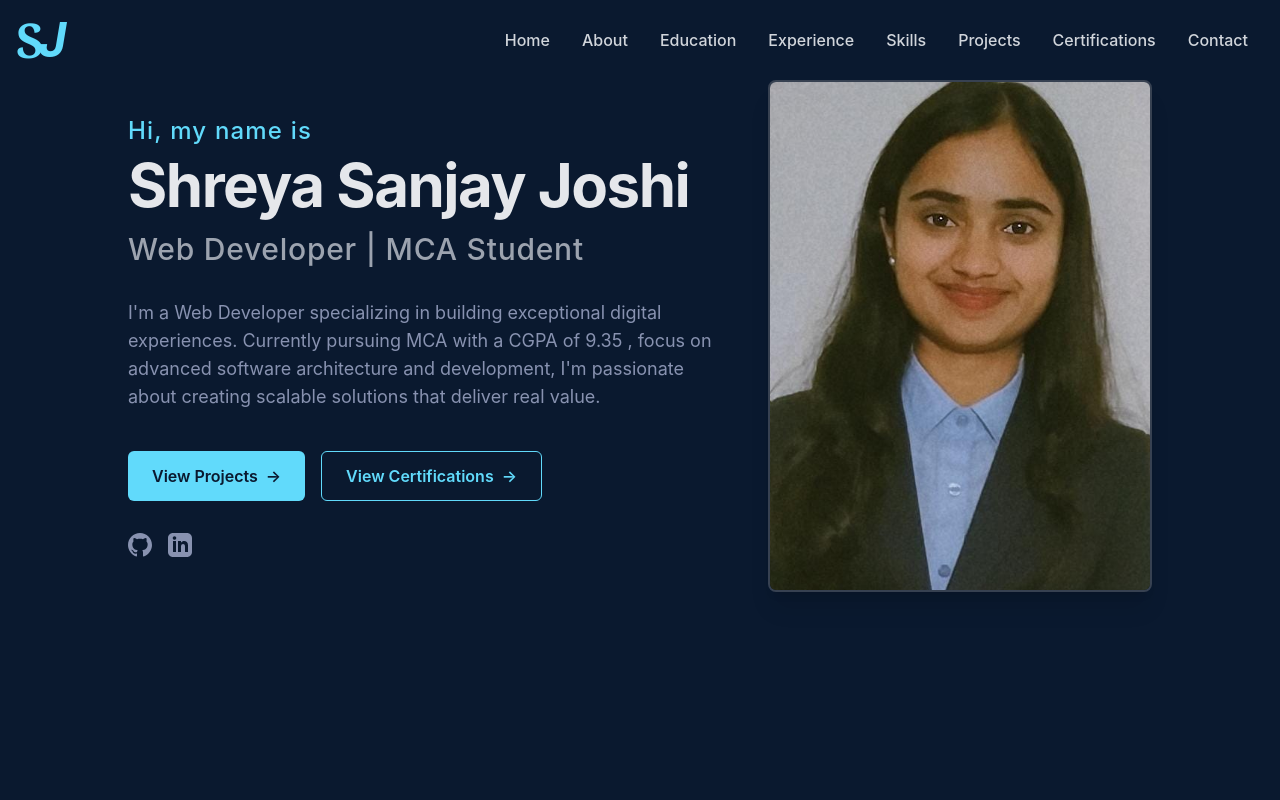
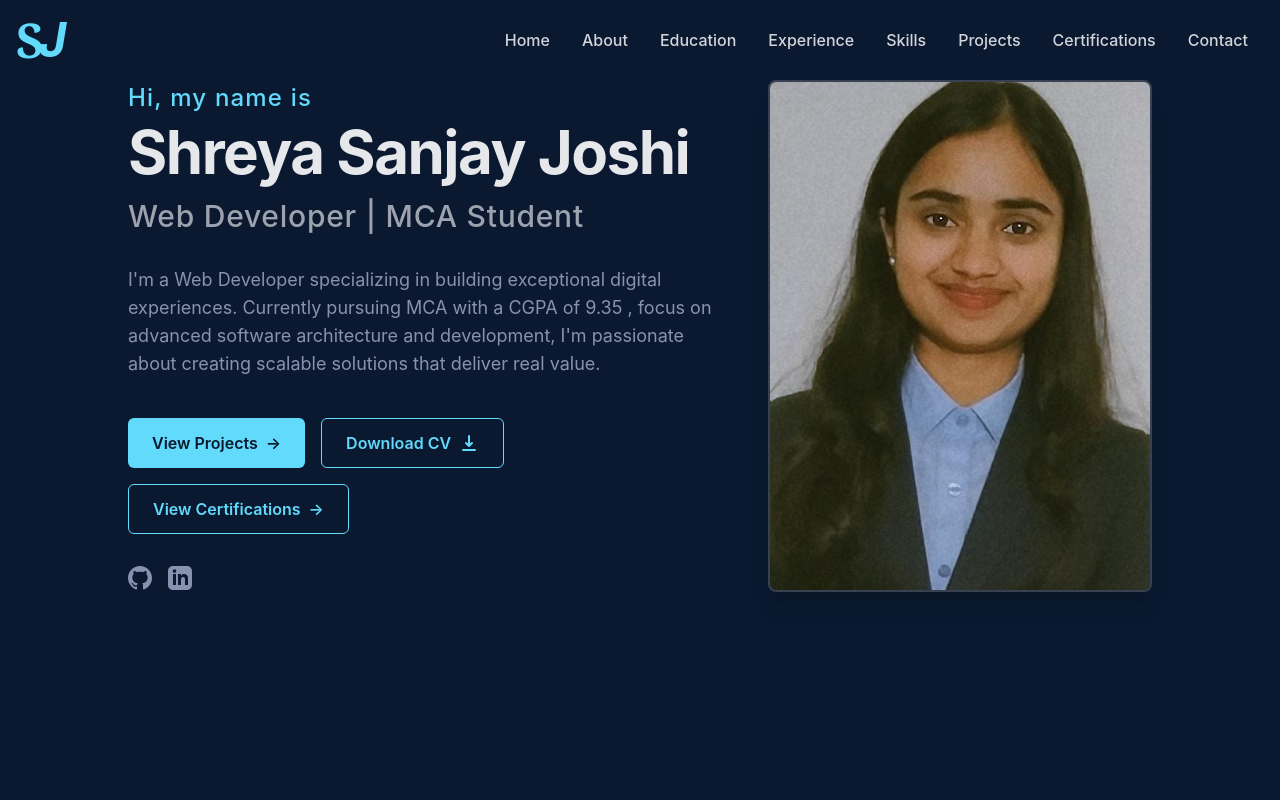
Before and after one commit to SSJoshi1808/Portfolio-Website, a React (Create React App) app: page / in a window 1280 px wide. Shown: the top 800 px of the page. Built offline with nearby package versions, Linux system fonts and the light colour scheme.

Commit message:
Final Commit

```diff
--- a/src/components/Hero.js
+++ b/src/components/Hero.js
@@ -2,6 +2,7 @@ import React from 'react';
 import { motion } from 'framer-motion';
 import { Link } from 'react-scroll';
 import profilePic from '../assets/profile.jpg';
+import CV from '../assets/Shreya_Sanjay_Joshi_CV.pdf';
 
 const Hero = () => {
   return (
@@ -33,6 +34,25 @@ const Hero = () => {
               View Projects
               <span className="ml-2 group-hover:translate-x-1 transition-transform">→</span>
             </Link>
+            <a
+              href={CV}
+              download="Shreya_Sanjay_Joshi_CV"
+              className="group bg-transparent border border-[#61dafb] text-[#61dafb] px-6 py-3 rounded-md hover:bg-[#61dafb] hover:text-primary transition-all duration-300 flex items-center font-semibold text-sm md:text-base"
+            >
+              Download CV
+              <svg
+                className="ml-2 w-5 h-5 group-hover:translate-y-[2px] transition-transform"
+                fill="currentColor"
+                viewBox="0 0 20 20"
+                xmlns="http://www.w3.org/2000/svg"
+              >
+                <path
+                  fillRule="evenodd"
+                  d="M3 17a1 1 0 011-1h12a1 1 0 110 2H4a1 1 0 01-1-1zm3.293-7.707a1 1 0 011.414 0L9 10.586V3a1 1 0 112 0v7.586l1.293-1.293a1 1 0 111.414 1.414l-3 3a1 1 0 01-1.414 0l-3-3a1 1 0 010-1.414z"
+                  clipRule="evenodd"
+                />
+              </svg>
+            </a>
             <Link
               to="certifications"
               smooth={true}
```
Also changed, not shown: 2 other files (tests, documents, lock files or other folders).
